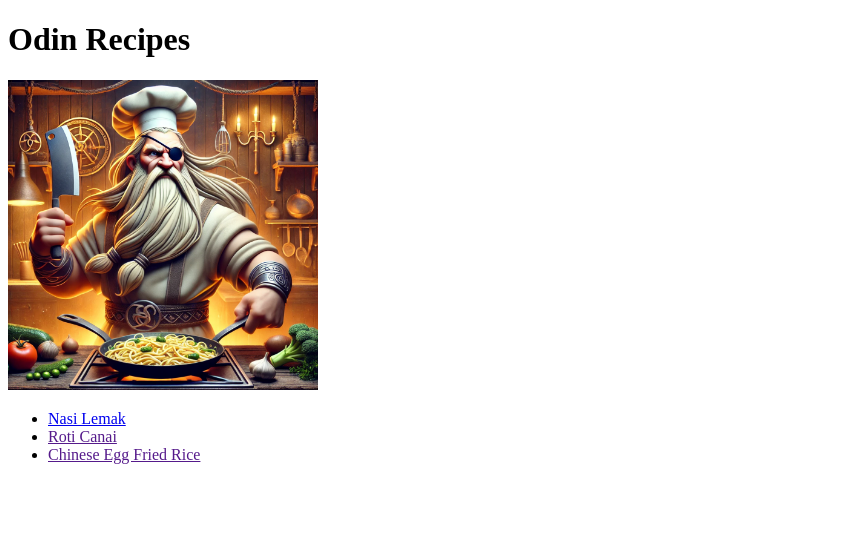
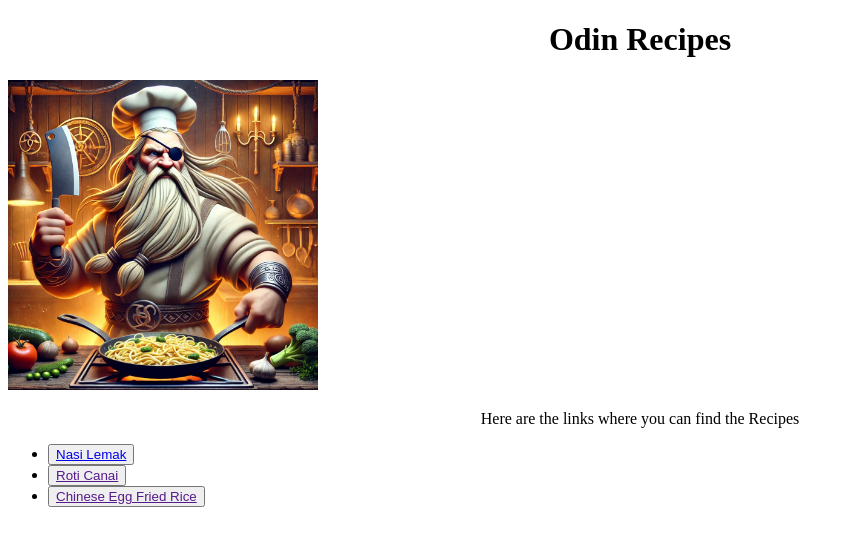
Before and after one commit to Hudayub1/odin-recipes, a plain HTML site: page index.html in a window 1280 px wide. Shown: the whole page, without its empty margins (0-854 px from the left). Drawn offline with Linux system fonts and the light colour scheme.

Commit message:
Added buttons and allignment to index.html via css

```diff
--- a/index.html
+++ b/index.html
@@ -4,7 +4,8 @@
 
     <head>
         <meta charset="utf-8">
-        <title>How To Make Nasi Lemak</title>
+        <title class="title">How To Make Nasi Lemak</title>
+        <link rel="stylesheet" href="style-index.css">
 
 
     </head>
@@ -13,10 +14,11 @@
         <h1>Odin Recipes</h1>
             <img src="Odincook.png" alt="_blank" height="310" width="310">
 
+            <p class="links"> Here are the links where you can find the Recipes </p>
         <ul>
-            <li><a href="./recipes/NasiLemak.html" target="_blank" rel="noopener noreferrer"> Nasi Lemak </a></li>
-            <li> <a href="" target="_blank" rel="noopener noreferrer"> Roti Canai </a>  </li>
-            <li><a href="" target="_blank" rel="noopener noreferrer">Chinese Egg Fried Rice </a></li>
+            <li><button><a href="./recipes/NasiLemak.html" target="_blank" rel="noopener noreferrer"> Nasi Lemak </a></button></li>
+            <li><button> <a href="" target="_blank" rel="noopener noreferrer"> Roti Canai </a> </button> </li>
+            <li><button><a href="" target="_blank" rel="noopener noreferrer">Chinese Egg Fried Rice </a></button></li>
         </ul>
 
     </body>
--- /dev/null
+++ b/style-index.css
@@ -0,0 +1,7 @@
+h1 {
+    text-align: center;
+}
+
+p {
+    text-align: center;
+}
```
